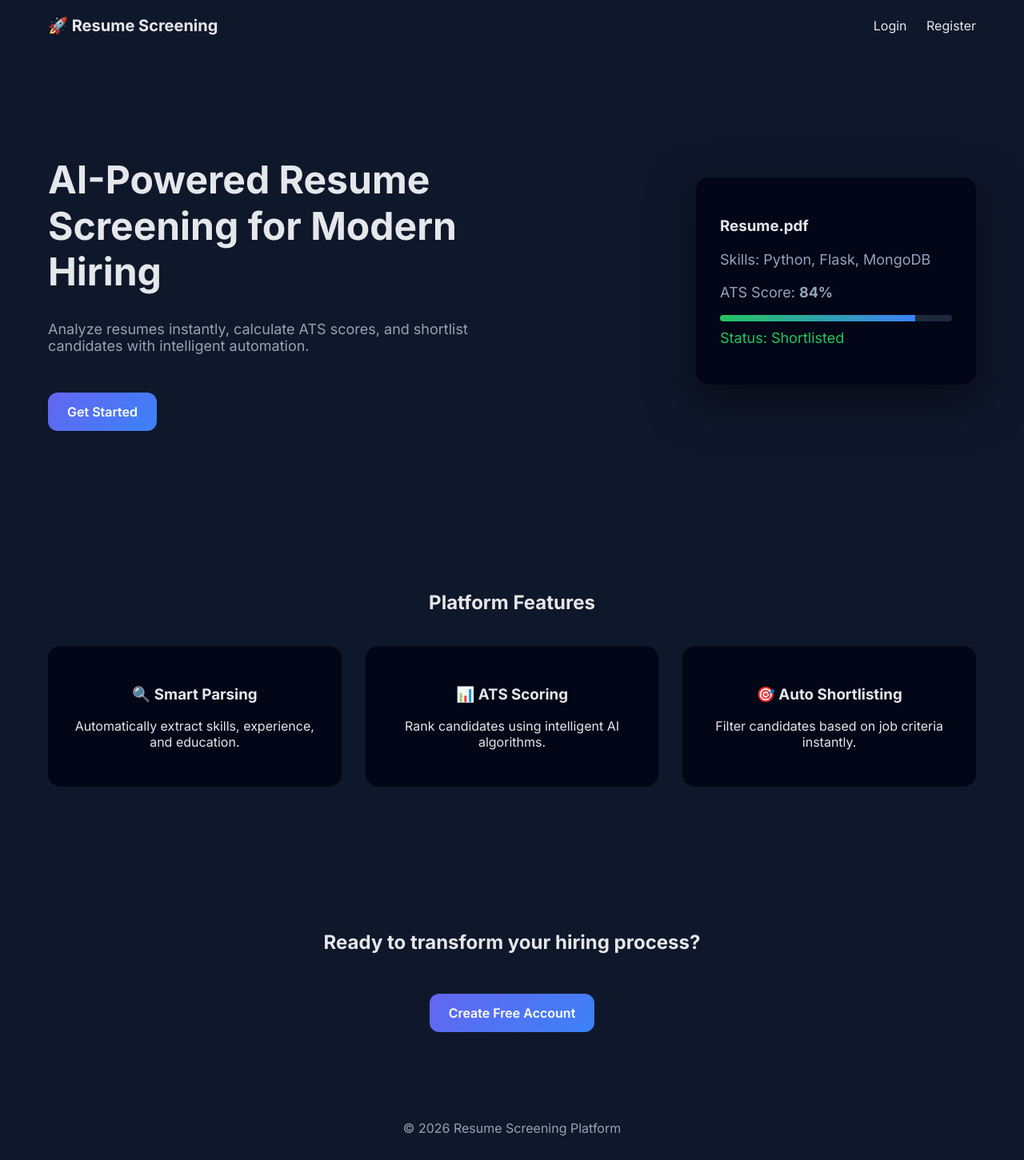
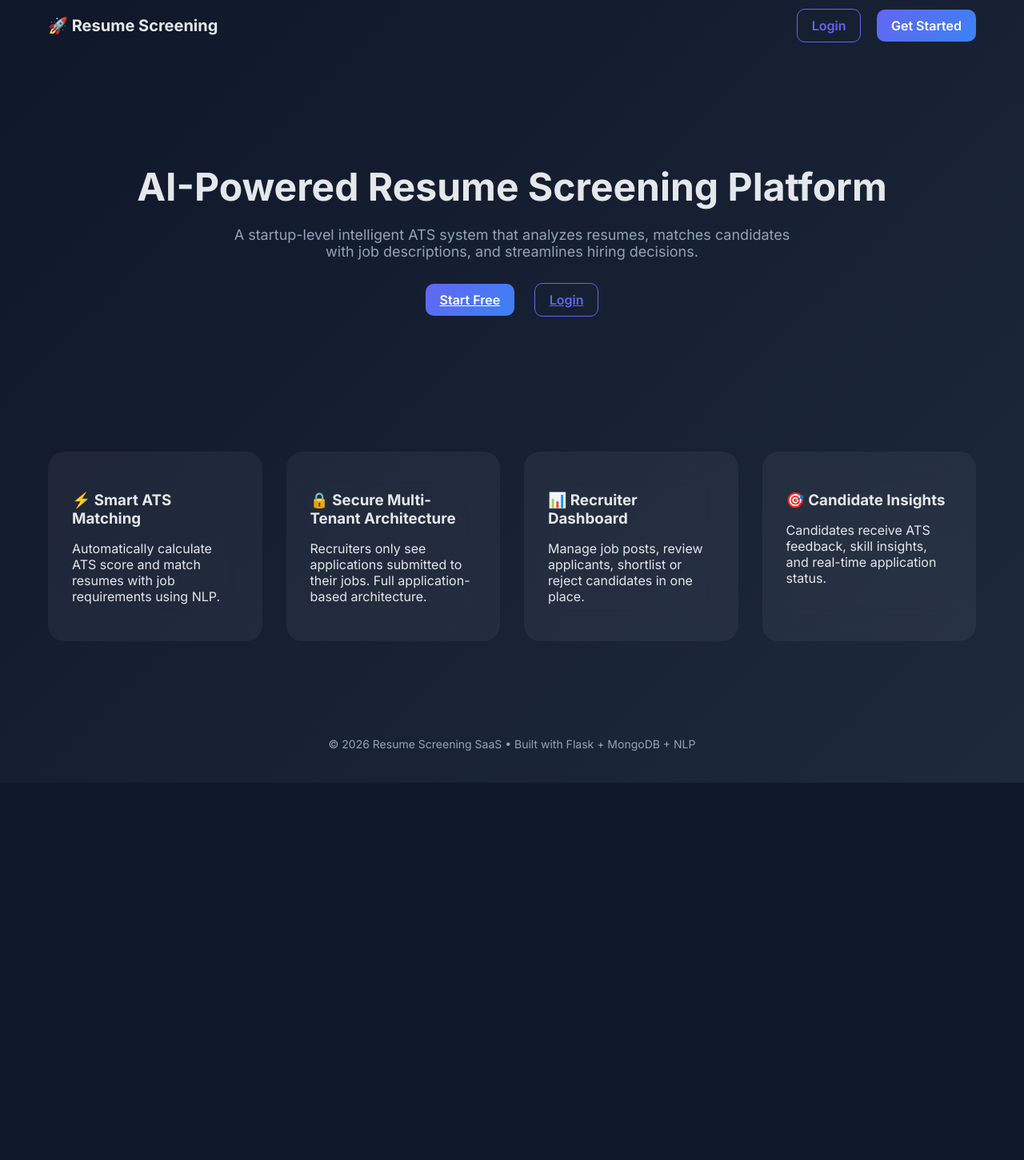
Before and after one commit to Dark0Deep/resume-screening-nlp, a Flask app: page / in a window 1280 px wide. Shown: the whole page at 80% size. After the commit the page ends 979 px from the top, so only its background shows below. Run offline with Flask 3, Linux system fonts and the light colour scheme.

Commit message:
Added professional SaaS landing page

```diff
--- a/frontend/templates/landing.html
+++ b/frontend/templates/landing.html
@@ -2,15 +2,13 @@
 <html lang="en">
 <head>
 <meta charset="UTF-8">
-<title>AI Resume Screening | Modern Hiring Platform</title>
+<title>Resume Screening SaaS</title>
 
-<link href="https://fonts.googleapis.com/css2?family=Inter:wght@400;600;700&display=swap" rel="stylesheet">
+<link href="https://fonts.googleapis.com/css2?family=Inter:wght@400;500;600;700&display=swap" rel="stylesheet">
 
 <style>
 :root{
   --bg:#0f172a;
-  --card:#020617;
-  --border:#1e293b;
   --primary:#6366f1;
   --secondary:#3b82f6;
   --text:#e5e7eb;
@@ -24,12 +22,12 @@
 
 body{
   margin:0;
-  background:var(--bg);
+  background:linear-gradient(135deg,#0f172a,#1e293b);
   color:var(--text);
 }
 
-/* NAVBAR */
-.nav{
+/* Navbar */
+.navbar{
   display:flex;
   justify-content:space-between;
   align-items:center;
@@ -37,164 +35,155 @@ body{
 }
 
 .logo{
+  font-size:20px;
   font-weight:700;
-  font-size:20px;
 }
 
-.nav a{
-  color:var(--text);
+.nav-buttons a{
+  margin-left:15px;
   text-decoration:none;
-  margin-left:20px;
 }
 
-/* HERO */
-.hero{
-  display:flex;
-  justify-content:space-between;
-  align-items:center;
-  padding:100px 60px;
+.btn{
+  padding:10px 18px;
+  border-radius:10px;
+  font-weight:600;
+  transition:.3s;
 }
 
-.hero-text{
-  max-width:600px;
+.btn-outline{
+  border:1px solid #6366f1;
+  color:#6366f1;
+}
+
+.btn-primary{
+  background:linear-gradient(135deg,#6366f1,#3b82f6);
+  color:white;
+}
+
+.btn:hover{
+  transform:translateY(-2px);
+  box-shadow:0 10px 30px rgba(99,102,241,.4);
+}
+
+/* Hero */
+.hero{
+  text-align:center;
+  padding:100px 20px;
 }
 
 .hero h1{
   font-size:48px;
-  line-height:1.2;
+  margin-bottom:20px;
 }
 
 .hero p{
-  margin-top:20px;
+  font-size:18px;
   color:var(--muted);
-  font-size:18px;
+  max-width:700px;
+  margin:auto;
+  margin-bottom:40px;
 }
 
-.btn{
-  display:inline-block;
-  margin-top:30px;
-  padding:14px 24px;
-  border-radius:12px;
-  background:linear-gradient(135deg,var(--primary),var(--secondary));
-  color:white;
-  text-decoration:none;
-  font-weight:600;
+.hero-buttons a{
+  margin:0 10px;
 }
 
-.mock-card{
-  background:var(--card);
-  padding:30px;
-  border-radius:16px;
-  width:350px;
-  box-shadow:0 20px 60px rgba(0,0,0,.5);
-}
-
-.progress{
-  background:#1e293b;
-  height:8px;
-  border-radius:999px;
-  margin-top:8px;
-  overflow:hidden;
-}
-
-.progress-bar{
-  width:84%;
-  height:100%;
-  background:linear-gradient(90deg,#22c55e,#3b82f6);
-}
-
-/* FEATURES */
+/* Features */
 .features{
-  padding:80px 60px;
-  text-align:center;
-}
-
-.feature-grid{
   display:grid;
   grid-template-columns:repeat(auto-fit,minmax(250px,1fr));
   gap:30px;
-  margin-top:40px;
+  padding:80px 60px;
 }
 
-.feature{
-  background:var(--card);
+.feature-card{
+  background:rgba(255,255,255,.05);
   padding:30px;
-  border-radius:16px;
+  border-radius:20px;
+  backdrop-filter:blur(20px);
+  transition:.3s;
 }
 
-/* CTA */
-.cta{
-  text-align:center;
-  padding:80px 20px;
+.feature-card:hover{
+  transform:translateY(-5px);
+  box-shadow:0 20px 40px rgba(0,0,0,.4);
+}
+
+.feature-card h3{
+  margin-bottom:15px;
 }
 
 .footer{
   text-align:center;
-  padding:30px;
+  padding:40px;
   color:var(--muted);
+  font-size:14px;
 }
 </style>
 </head>
 
 <body>
 
-<div class="nav">
+<!-- NAVBAR -->
+<div class="navbar">
   <div class="logo">🚀 Resume Screening</div>
-  <div>
-    <a href="/login">Login</a>
-    <a href="/register">Register</a>
+  <div class="nav-buttons">
+    <a href="/login" class="btn btn-outline">Login</a>
+    <a href="/register" class="btn btn-primary">Get Started</a>
   </div>
 </div>
 
-<div class="hero">
-  <div class="hero-text">
-    <h1>AI-Powered Resume Screening for Modern Hiring</h1>
+<!-- HERO -->
+<section class="hero">
+  <h1>AI-Powered Resume Screening Platform</h1>
+  <p>
+    A startup-level intelligent ATS system that analyzes resumes,
+    matches candidates with job descriptions, and streamlines hiring decisions.
+  </p>
+
+  <div class="hero-buttons">
+    <a href="/register" class="btn btn-primary">Start Free</a>
+    <a href="/login" class="btn btn-outline">Login</a>
+  </div>
+</section>
+
+<!-- FEATURES -->
+<section class="features">
+
+  <div class="feature-card">
+    <h3>⚡ Smart ATS Matching</h3>
     <p>
-      Analyze resumes instantly, calculate ATS scores, and shortlist candidates
-      with intelligent automation.
+      Automatically calculate ATS score and match resumes with job requirements using NLP.
     </p>
-    <a href="/register" class="btn">Get Started</a>
   </div>
 
-  <div class="mock-card">
-    <h3>Resume.pdf</h3>
-    <p>Skills: Python, Flask, MongoDB</p>
-    <p>ATS Score: <strong>84%</strong></p>
-    <div class="progress">
-      <div class="progress-bar"></div>
-    </div>
-    <p style="margin-top:10px;color:#22c55e;">Status: Shortlisted</p>
+  <div class="feature-card">
+    <h3>🔒 Secure Multi-Tenant Architecture</h3>
+    <p>
+      Recruiters only see applications submitted to their jobs.
+      Full application-based architecture.
+    </p>
   </div>
-</div>
 
-<div class="features">
-  <h2>Platform Features</h2>
+  <div class="feature-card">
+    <h3>📊 Recruiter Dashboard</h3>
+    <p>
+      Manage job posts, review applicants, shortlist or reject candidates in one place.
+    </p>
+  </div>
 
-  <div class="feature-grid">
-    <div class="feature">
-      <h3>🔍 Smart Parsing</h3>
-      <p>Automatically extract skills, experience, and education.</p>
-    </div>
+  <div class="feature-card">
+    <h3>🎯 Candidate Insights</h3>
+    <p>
+      Candidates receive ATS feedback, skill insights, and real-time application status.
+    </p>
+  </div>
 
-    <div class="feature">
-      <h3>📊 ATS Scoring</h3>
-      <p>Rank candidates using intelligent AI algorithms.</p>
-    </div>
-
-    <div class="feature">
-      <h3>🎯 Auto Shortlisting</h3>
-      <p>Filter candidates based on job criteria instantly.</p>
-    </div>
-  </div>
-</div>
-
-<div class="cta">
-  <h2>Ready to transform your hiring process?</h2>
-  <a href="/register" class="btn">Create Free Account</a>
-</div>
+</section>
 
 <div class="footer">
-  © 2026 Resume Screening Platform
+  © 2026 Resume Screening SaaS • Built with Flask + MongoDB + NLP
 </div>
 
 </body>
```
